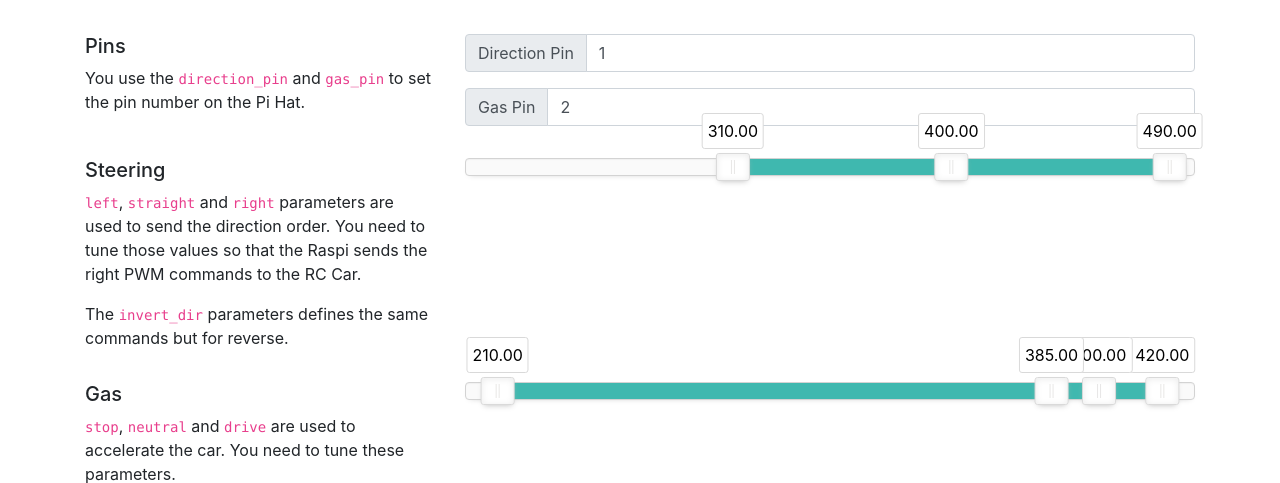
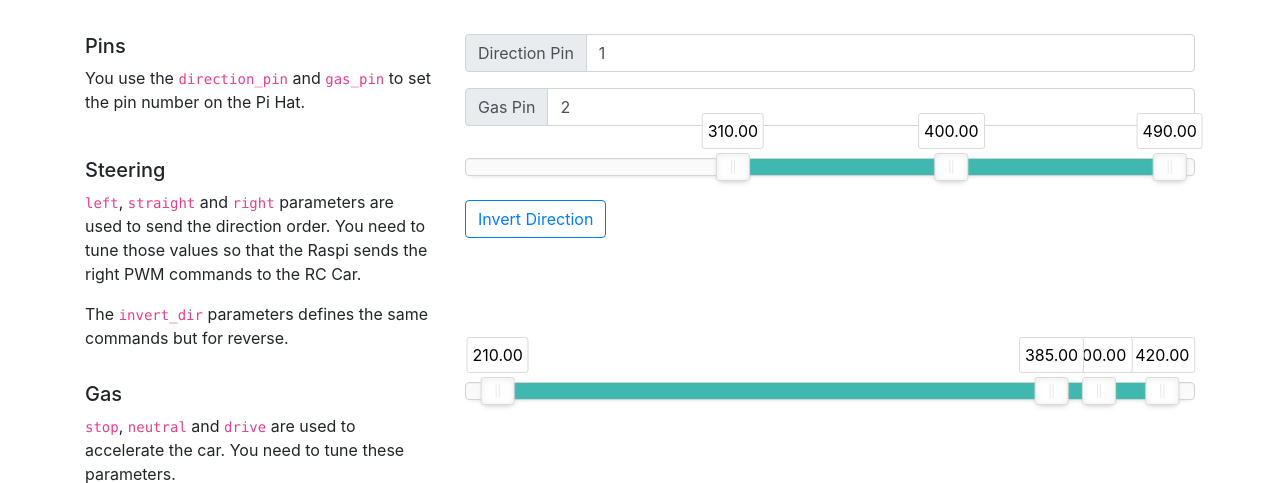
Before and after one commit to vhoulbreque/ironcar, a Flask app: page /commands in a window 1280 px wide. Shown: the part 137-620 px from the top of the page. Run offline with Flask 2, Linux system fonts and the light colour scheme; some libraries are stand-ins or nearby versions.

Commit message:
readded invert dir button

```diff
--- a/front/templates/commands.html
+++ b/front/templates/commands.html
@@ -33,7 +33,10 @@
     </div>
 
     <div class="col-lg-8 mb-3">
-        <div id="sliderDir"></div>
+        <div id="sliderDir"></div></br>
+        <div class="input-group mb-3">
+            <button type="submit" class="btn btn-outline-primary" data-command-reversed="invert_dir">Invert Direction</button>
+        </div>
     </div>
   </div>
 
```
